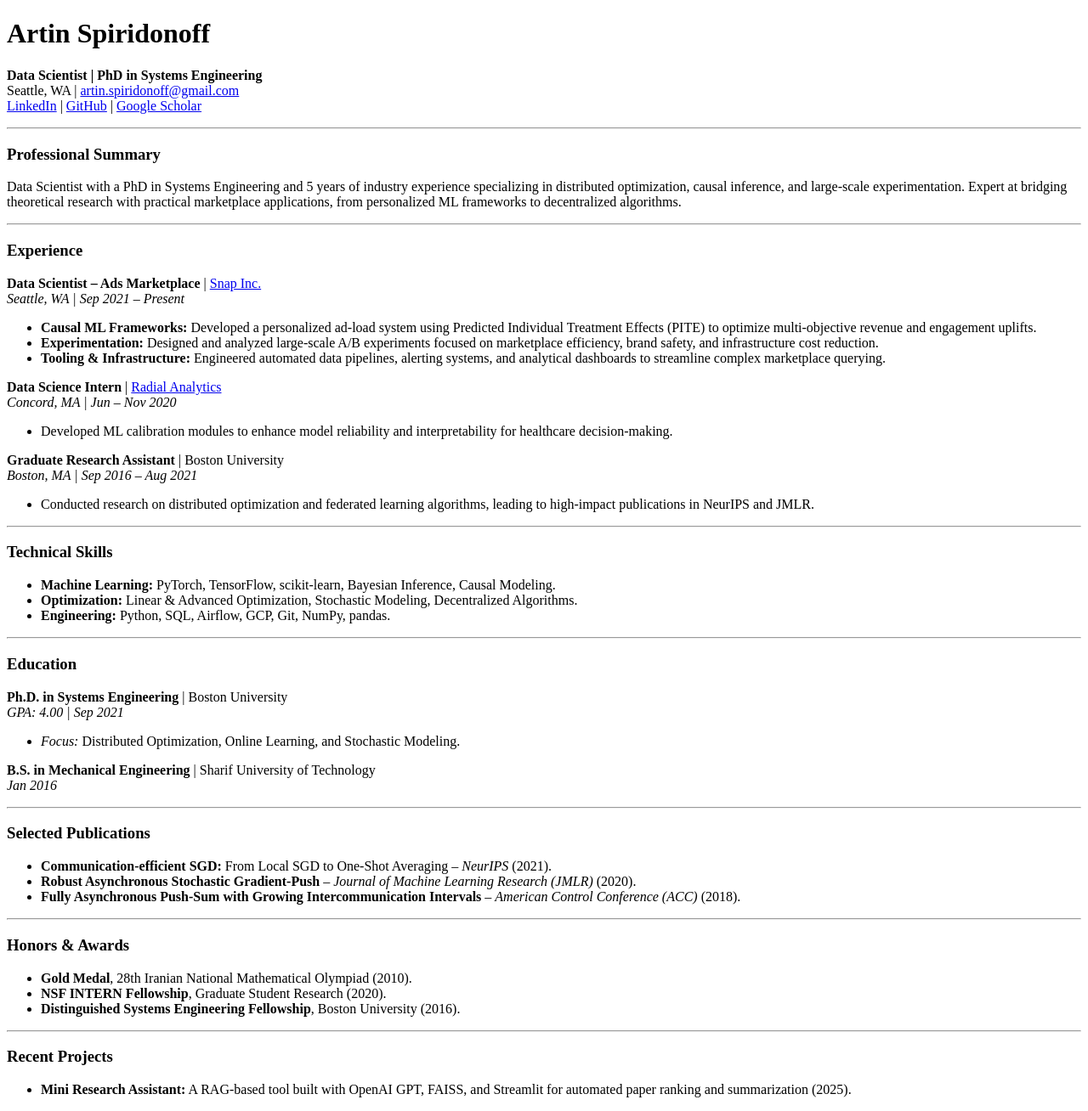
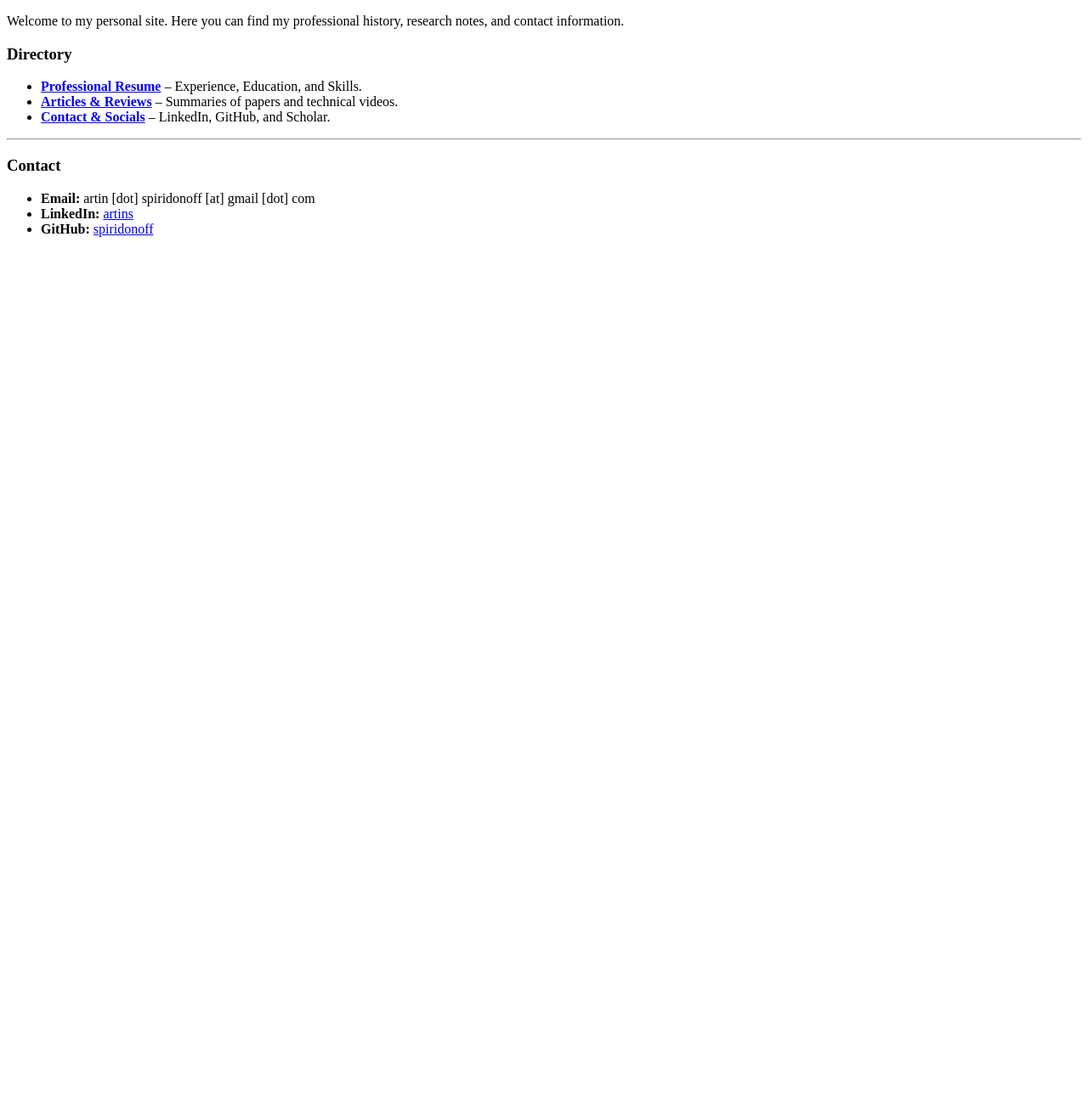
Before and after one commit to spiridonoff/spiridonoff.github.io, a Jekyll site: the page built from index.md, in a window 1280 px wide. Shown: the whole page at 85% size. Built offline with Jekyll 4.4.1, drawn with Linux system fonts in a browser that asks for light colours; after the commit the page ends 900 px from its top, so only the background shows below that.

Commit message:
restructure and add sample article

```diff
--- a/_config.yml
+++ b/_config.yml
@@ -1,4 +1,4 @@
-title: Artin Spiridonoff!
+title: Artin Spiridonoff
 description: Research Scientist
 # theme: jekyll-theme-cayman
 theme: minima
@@ -7,12 +7,13 @@ plugins:
   - jekyll-feed
   - jekyll-seo-tag
 
+header_pages:
+  - index.md
+  - resume.md
+  - articles.md
+
 # Your Links
 social_links:
   linkedin: artins
   github: spiridonoff
   scholar: YaCCwp8AAAAJ&hl=en
-
-header_pages:
-  - index.md
-  - articles.md
--- a/index.md
+++ b/index.md
@@ -1,72 +1,18 @@
 ---
-# layout: home
 layout: default
-title: Resume
 ---
-<!-- [Download CV (PDF)](/assets/resume.pdf) -->
 
-# Artin Spiridonoff
-**Data Scientist | PhD in Systems Engineering**
-Seattle, WA | [artin.spiridonoff@gmail.com](mailto:artin.spiridonoff@gmail.com)
-[LinkedIn](https://www.linkedin.com/in/{{ site.social_links.linkedin }}) |
-[GitHub](https://github.com/{{ site.social_links.github }}) |
-[Google Scholar](https://scholar.google.com/citations?user={{ site.social_links.scholar }})
+Welcome to my personal site. Here you can find my professional history, research notes, and contact information.
+
+### Directory
+*   [**Professional Resume**](/resume/) – Experience, Education, and Skills.
+*   [**Articles & Reviews**](/articles/) – Summaries of papers and technical videos.
+*   [**Contact & Socials**](#contact) – LinkedIn, GitHub, and Scholar.
 
 ---
 
-### Professional Summary
-Data Scientist with a PhD in Systems Engineering and 5 years of industry experience specializing in distributed optimization, causal inference, and large-scale experimentation. Expert at bridging theoretical research with practical marketplace applications, from personalized ML frameworks to decentralized algorithms.
-
----
-
-### Experience
-
-**Data Scientist – Ads Marketplace** | [Snap Inc.](https://www.snap.com/)
-*Seattle, WA | Sep 2021 – Present*
-*   **Causal ML Frameworks:** Developed a personalized ad-load system using Predicted Individual Treatment Effects (PITE) to optimize multi-objective revenue and engagement uplifts.
-*   **Experimentation:** Designed and analyzed large-scale A/B experiments focused on marketplace efficiency, brand safety, and infrastructure cost reduction.
-*   **Tooling & Infrastructure:** Engineered automated data pipelines, alerting systems, and analytical dashboards to streamline complex marketplace querying.
-
-**Data Science Intern** | [Radial Analytics](https://www.radialcare.com/)
-*Concord, MA | Jun – Nov 2020*
-*   Developed ML calibration modules to enhance model reliability and interpretability for healthcare decision-making.
-
-**Graduate Research Assistant** | Boston University
-*Boston, MA | Sep 2016 – Aug 2021*
-*   Conducted research on distributed optimization and federated learning algorithms, leading to high-impact publications in NeurIPS and JMLR.
-
----
-
-### Technical Skills
-*   **Machine Learning:** PyTorch, TensorFlow, scikit-learn, Bayesian Inference, Causal Modeling.
-*   **Optimization:** Linear & Advanced Optimization, Stochastic Modeling, Decentralized Algorithms.
-*   **Engineering:** Python, SQL, Airflow, GCP, Git, NumPy, pandas.
-
----
-
-### Education
-**Ph.D. in Systems Engineering** | Boston University
-*GPA: 4.00 | Sep 2021*
-*   *Focus:* Distributed Optimization, Online Learning, and Stochastic Modeling.
-
-**B.S. in Mechanical Engineering** | Sharif University of Technology
-*Jan 2016*
-
----
-
-### Selected Publications
-*   **Communication-efficient SGD:** From Local SGD to One-Shot Averaging – *NeurIPS* (2021).
-*   **Robust Asynchronous Stochastic Gradient-Push** – *Journal of Machine Learning Research (JMLR)* (2020).
-*   **Fully Asynchronous Push-Sum with Growing Intercommunication Intervals** – *American Control Conference (ACC)* (2018).
-
----
-
-### Honors & Awards
-*   **Gold Medal**, 28th Iranian National Mathematical Olympiad (2010).
-*   **NSF INTERN Fellowship**, Graduate Student Research (2020).
-*   **Distinguished Systems Engineering Fellowship**, Boston University (2016).
-
----
-
-### Recent Projects
-*   **Mini Research Assistant:** A RAG-based tool built with OpenAI GPT, FAISS, and Streamlit for automated paper ranking and summarization (2025).
+<a name="contact"></a>
+### Contact
+*   **Email:** artin [dot] spiridonoff [at] gmail [dot] com
+*   **LinkedIn:** [{{ site.social_links.linkedin }}](https://linkedin.com/in/{{ site.social_links.linkedin }})
+*   **GitHub:** [{{ site.social_links.github }}](https://github.com/{{ site.social_links.github }})
```
Also changed, not shown: articles.md (+3 -1 lines), resume.md (added, +75 -0 lines), _posts/example.md (added).
